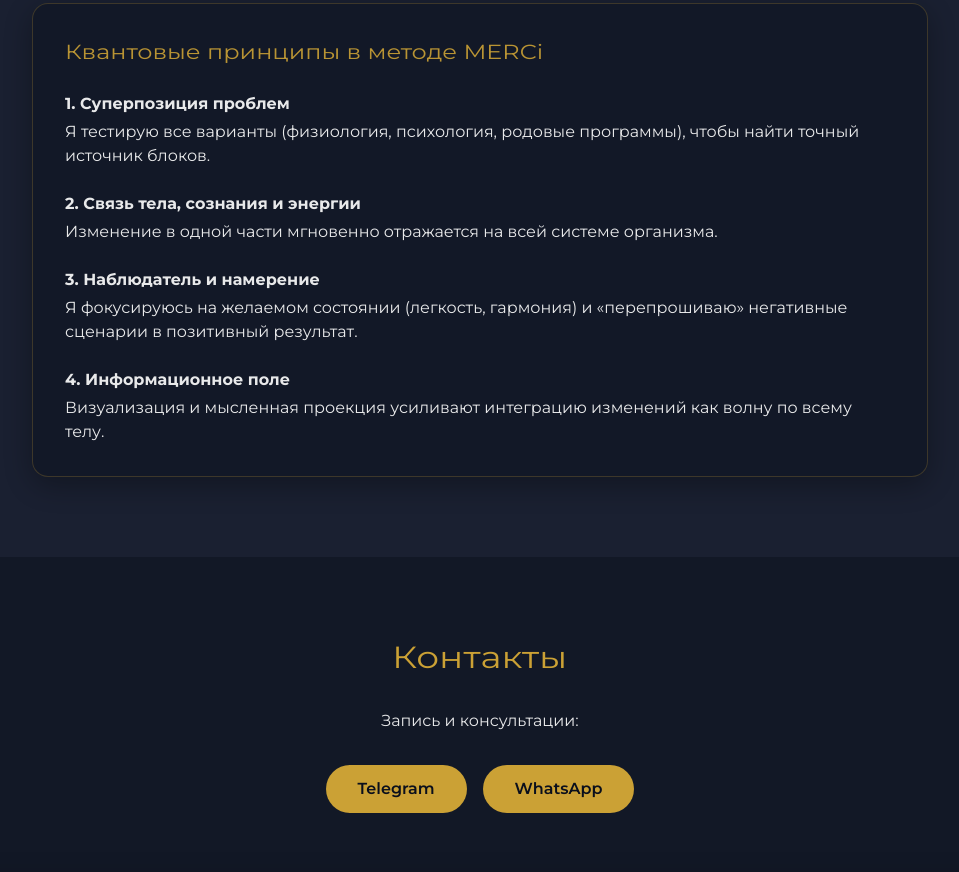
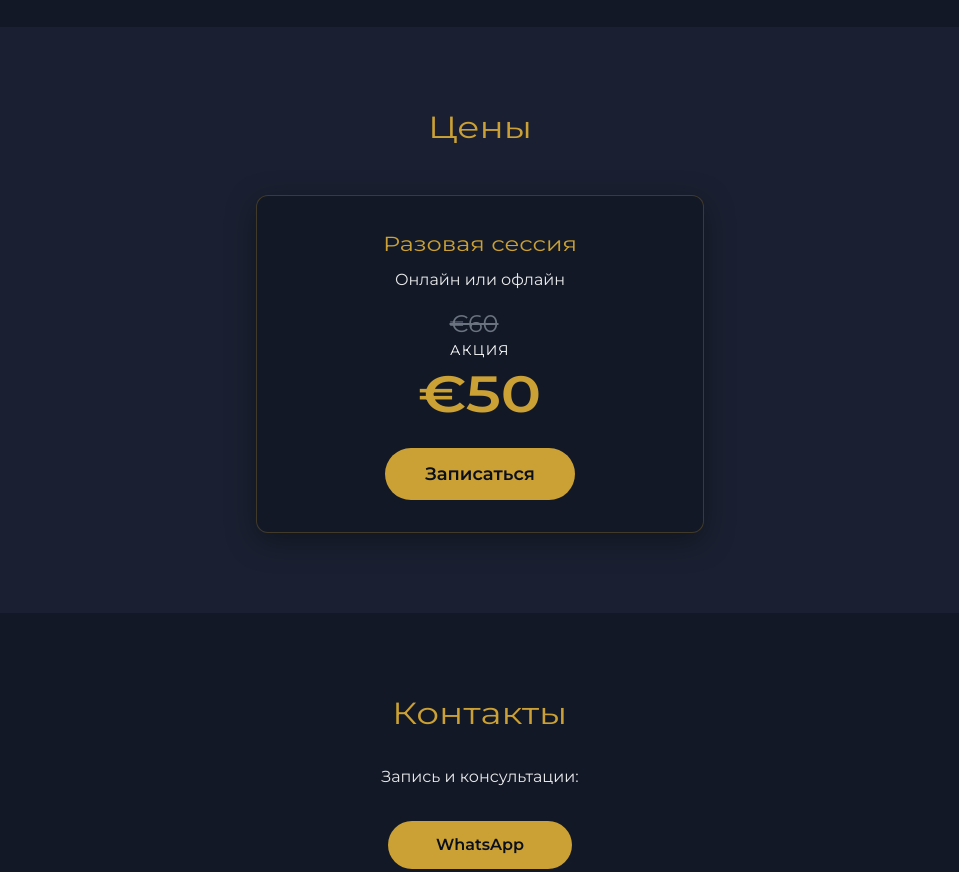
Before and after one commit to larovnsp-sketch/MERCi, a plain HTML site: page index.html in a window 1280 px wide. Shown: the part 2995-3867 px from the top of the page, without its empty margins (160-1119 px from the left). Drawn offline with nearby package versions, Linux system fonts and the light colour scheme; grey boxes are pictures that could not be loaded.

Commit message:
Update index.html

```diff
--- a/index.html
+++ b/index.html
@@ -104,25 +104,8 @@
         </div>
     </section>
 
-    <!-- Секция цен -->
-    <section id="prices" class="py-20 px-6 bg-[#1A2031]">
-        <div class="max-w-6xl mx-auto text-center">
-            <h2 class="text-4xl gold text-center mb-12">Цены</h2>
-            <div class="flex flex-col items-center justify-center">
-                <div class="p-8 rounded-xl card shadow-soft text-center w-full max-w-md">
-                    <h3 class="text-2xl gold mb-2">Разовая сессия</h3>
-                    <p class="opacity-90 mb-4">Онлайн или офлайн</p>
-                    <p class="gold text-6xl font-semibold mb-6">€50</p>
-                    <div>
-                        <a href="#contacts" class="btn text-lg px-10">Записаться</a>
-                    </div>
-                </div>
-            </div>
-        </div>
-    </section>
-
     <!-- Секция устранения проблем -->
-    <section id="effective-treatment" class="py-20 px-6 bg-[#121826]">
+    <section id="effective-treatment" class="py-20 px-6 bg-[#1A2031]">
         <div class="max-w-6xl mx-auto text-center">
             <h2 class="text-4xl gold text-center mb-12">Что эффективно устраняется данным методом?</h2>
             <div class="card p-8 rounded-2xl shadow-soft max-w-3xl mx-auto">
@@ -142,7 +125,7 @@
     </section>
 
     <!-- Описание метода MERCi -->
-    <section id="merci-details" class="py-20 px-6">
+    <section id="merci-details" class="py-20 px-6 bg-[#121826]">
         <div class="max-w-6xl mx-auto text-center">
             <h2 class="text-4xl gold text-center mb-8">Подробнее о методе «MERCi»</h2>
             <div class="card p-8 rounded-2xl shadow-soft max-w-4xl mx-auto text-left opacity-90">
@@ -169,14 +152,34 @@
         </div>
     </section>
 
+    <!-- Секция цен (ПЕРЕНЕСЕНА ПЕРЕД КОНТАКТАМИ) -->
+    <section id="prices" class="py-20 px-6 bg-[#1A2031]">
+        <div class="max-w-6xl mx-auto text-center">
+            <h2 class="text-4xl gold text-center mb-12">Цены</h2>
+            <div class="flex flex-col items-center justify-center">
+                <div class="p-8 rounded-xl card shadow-soft text-center w-full max-w-md">
+                    <h3 class="text-2xl gold mb-2">Разовая сессия</h3>
+                    <p class="opacity-90 mb-4">Онлайн или офлайн</p>
+                    <div class="mb-6">
+                        <span class="text-gray-500 line-through text-2xl mr-3">€60</span>
+                        <div class="text-sm uppercase tracking-widest text-white mb-1">Акция</div>
+                        <p class="gold text-6xl font-semibold">€50</p>
+                    </div>
+                    <div>
+                        <a href="#contacts" class="btn text-lg px-10">Записаться</a>
+                    </div>
+                </div>
+            </div>
+        </div>
+    </section>
+
     <!-- Контакты -->
     <section id="contacts" class="py-20 px-6 bg-[#121826]">
         <div class="max-w-3xl mx-auto text-center">
             <h2 class="text-4xl gold text-center mb-8">Контакты</h2>
             <p class="opacity-90 mb-8">Запись и консультации:</p>
-            <div class="flex flex-col sm:flex-row justify-center gap-4">
-                <a href="https://t.me/34632147183" target="_blank" class="btn px-8">Telegram</a>
-                <a href="https://wa.me/34632147183" target="_blank" class="btn px-8">WhatsApp</a>
+            <div class="flex justify-center">
+                <a href="https://wa.me/34632147183" target="_blank" class="btn px-12">WhatsApp</a>
             </div>
         </div>
         <div class="max-w-6xl mx-auto mt-16">
```
